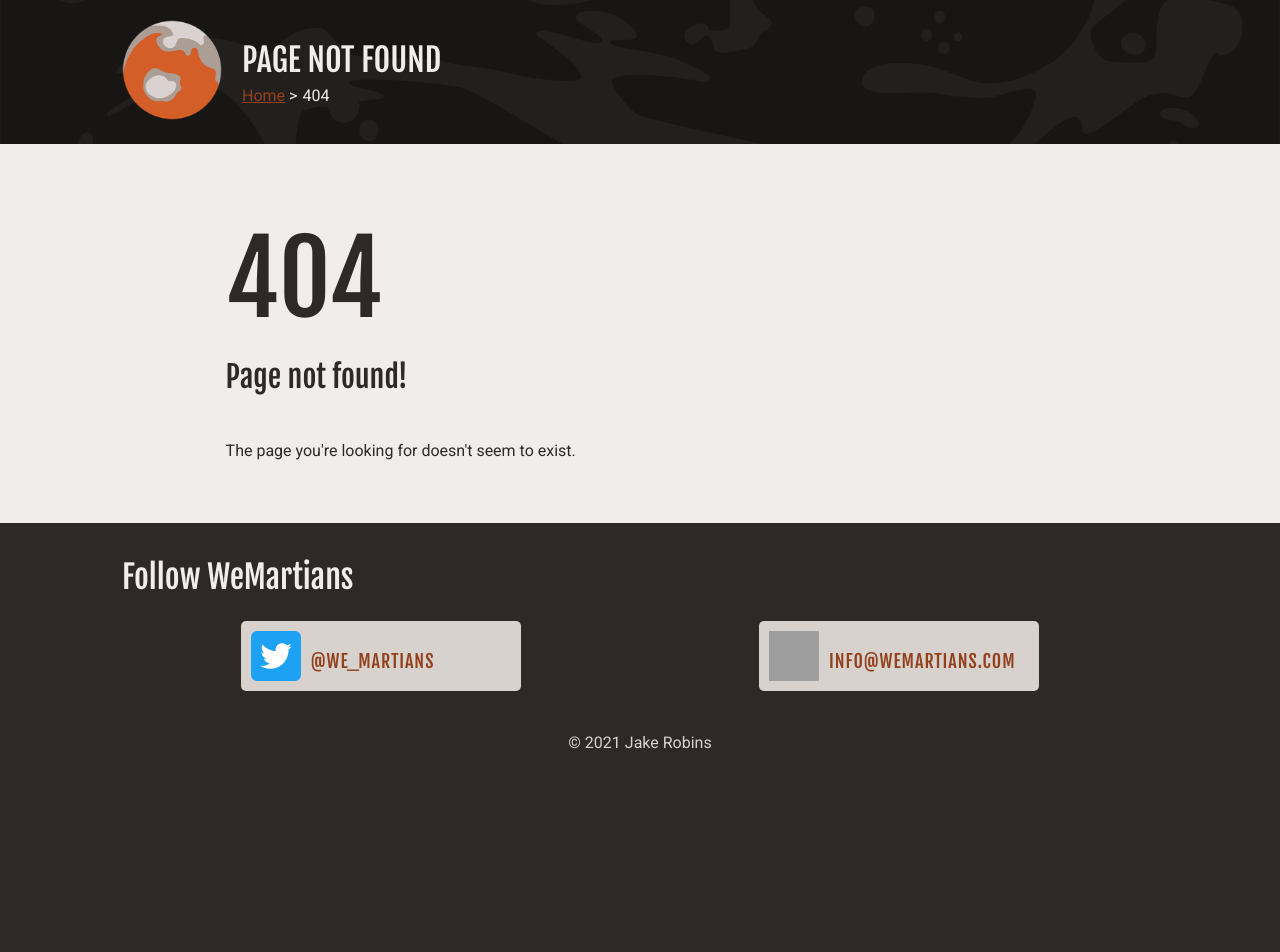
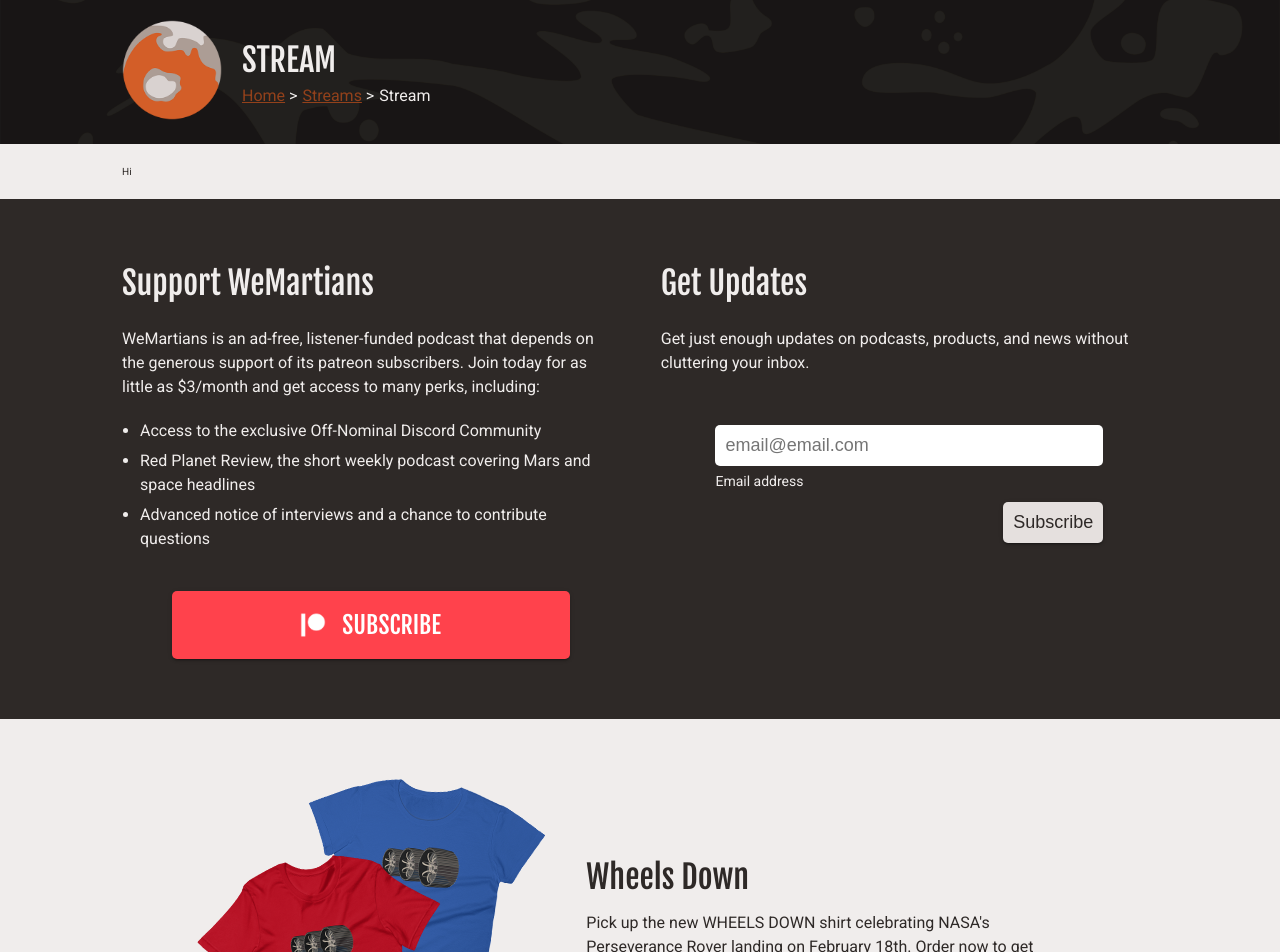
Before and after one commit to mendahu/wemartians, a Next.js app: page /streams/1 in a window 1280 px wide. Before the commit this address had no page. Shown: the top 952 px of the page. Before the commit the page ends 835 px from the top, so only its background shows below. Built offline with nearby package versions, Linux system fonts and the light colour scheme; grey boxes are pictures that could not be loaded.

Commit message:
initial template for streams content

```diff
--- /dev/null
+++ b/pages/streams/[slug].tsx
@@ -0,0 +1,73 @@
+import styles from "./styles/StreamPage.module.css";
+import Head from "next/head";
+import Section from "../../src/components/Section/Section";
+import CommonHeader from "../../src/components/CommonHeader/CommonHeader";
+import PatreonCallToAction from "../../src/components/PatreonCallToAction/PatreonCallToAction";
+import MailingListCallToAction from "../../src/components/MailingListCallToAction/MailingListCallToAction";
+import ShopSection from "../../src/components/ShopSection/ShopSection";
+import Footer from "../../src/components/Footer/Footer";
+import PatreonAndMailingListSection from "../../src/components/PatreonAndMailingListSection/PatreonAndMailingListSection";
+
+export type StreamPageProps = {};
+
+export default function StreamPage(props: StreamPageProps) {
+  const breadcrumbs = {
+    crumbs: [
+      {
+        label: "Home",
+        href: "/",
+      },
+      {
+        label: "Streams",
+        href: "/streams/",
+      },
+    ],
+    currentLocation: "Stream",
+  };
+
+  return (
+    <>
+      <Head>
+        <title>Streams</title>
+      </Head>
+      <Section component="header" background="map">
+        <CommonHeader title={"Stream"} breadcrumbs={breadcrumbs} />
+      </Section>
+      <Section component="main" background="light">
+        Hi
+      </Section>
+      <PatreonAndMailingListSection />
+      <Section background="light">
+        <ShopSection
+          image={{
+            url: "/wheels_down_ad.png",
+            altText:
+              "WHEELS DOWN NASA Perseverance Rover Shirt Design with Three Rover Wheels",
+          }}
+          title={"Wheels Down"}
+          description={
+            "Pick up the new WHEELS DOWN shirt celebrating NASA's Perseverance Rover landing on February 18th. Order now to get it in time for touchdown!"
+          }
+        />
+      </Section>
+      <Section component="footer" background="dark">
+        <Footer />
+      </Section>
+    </>
+  );
+}
+
+export async function getStaticPaths() {
+  return {
+    paths: [{ params: { slug: "1" } }],
+    fallback: false,
+  };
+}
+
+export async function getStaticProps(context) {
+  return {
+    props: {
+      slug: context.params.slug,
+    },
+  };
+}
```
Also changed, not shown: pages/podcasts/[slug].tsx (+2 -8 lines).
